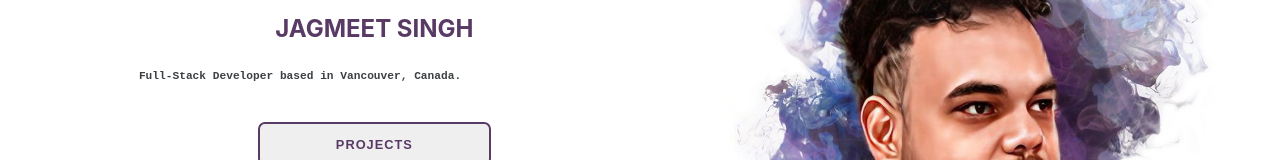
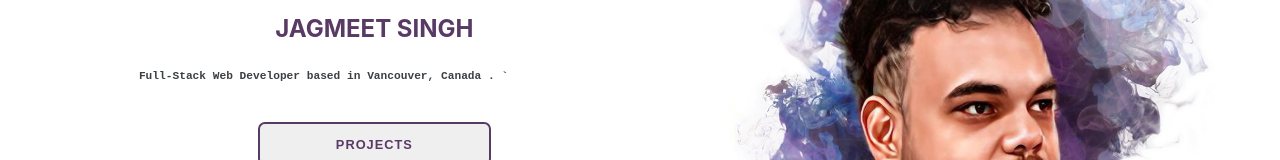
Before and after one commit to Jagm33t/portfolio, a React (Create React App) app: page / in a window 1280 px wide. Shown: the part 258-418 px from the top of the page. Built offline with nearby package versions, Linux system fonts and the light colour scheme.

Commit message:
Home section updated

```diff
--- a/src/Components/Home/Home.jsx
+++ b/src/Components/Home/Home.jsx
@@ -28,7 +28,7 @@ function Home() {
         </div>
         <div className="home-box1">
           <h1 className="home-header">JAGMEET SINGH</h1>
-          <p className="home-details typing-demo">Full-Stack Developer based in Vancouver, Canada.</p>
+          <p className="home-details typing-demo">Full-Stack Web Developer based in Vancouver, Canada . `</p>
           <button className="home-projectbtn" onClick={() => scrollToSection('project')}>PROJECTS</button>
         </div>
         <div className="home-box2">
```
